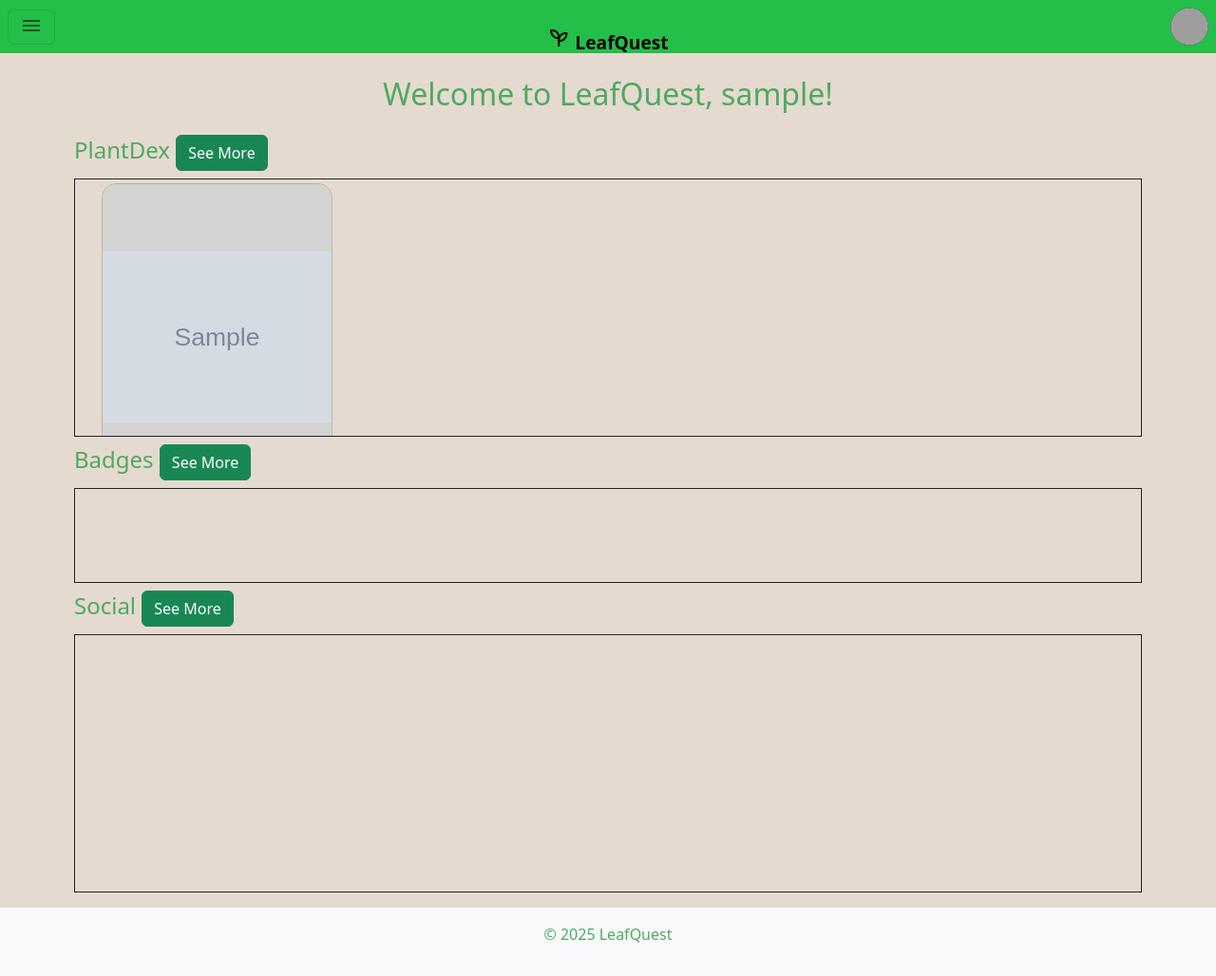
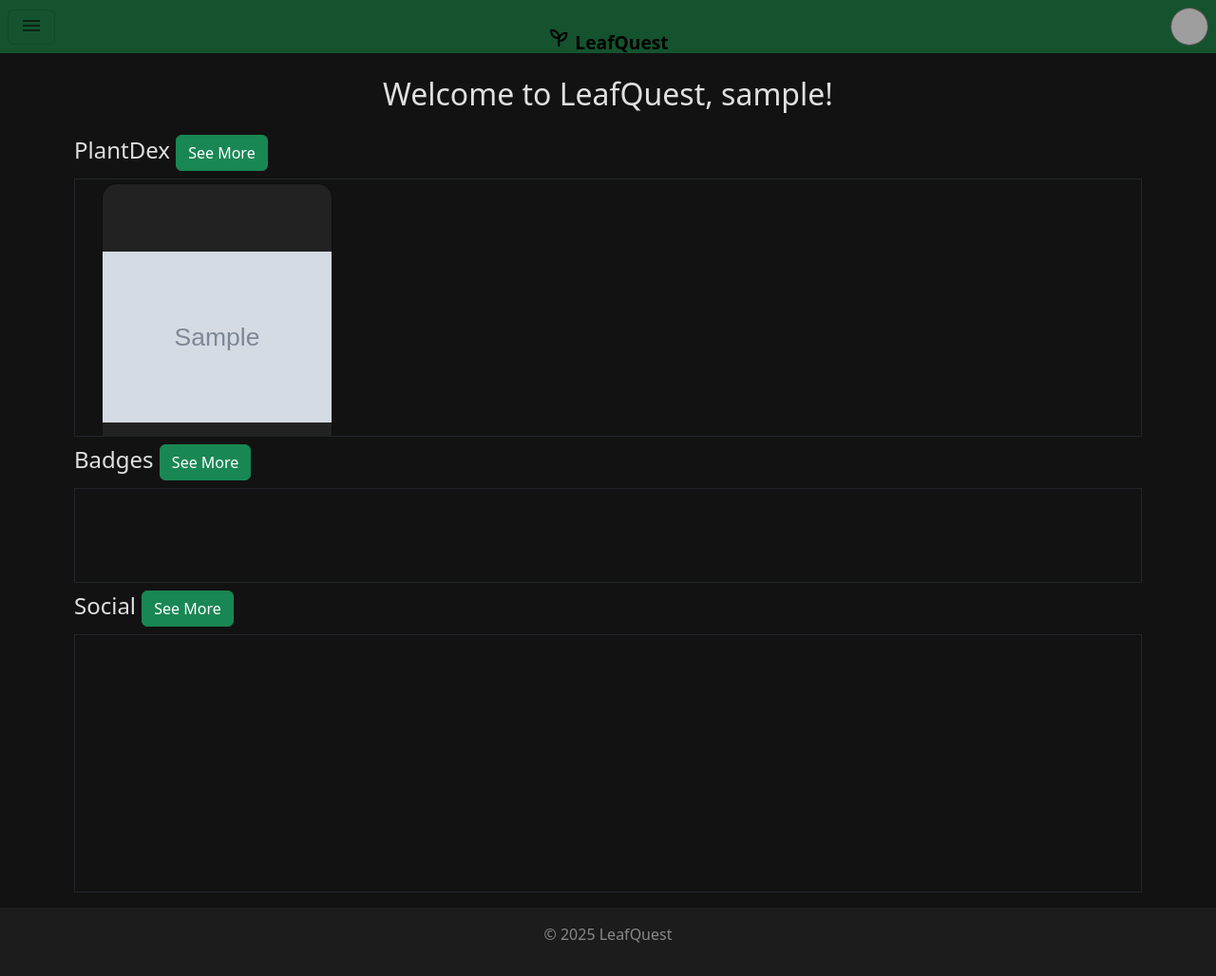
Before and after one commit to UCCS-SP25-CS4300-CS5300-1/Group-8-spring-2025, a Django app: page / in a window 1280 px wide. Shown: the whole page at 95% size. Run offline with Django 4.2, Linux system fonts and the light colour scheme; a user stored in the database is signed in; tables that the repository leaves empty hold one stand-in row (values such as "Sample post"); grey boxes marked "Sample" are stand-in pictures; grey boxes are pictures that could not be loaded.

Commit message:
Add theme swapping behavior

```diff
--- a/LeafQuest/LeafQuest/settings.py
+++ b/LeafQuest/LeafQuest/settings.py
@@ -88,6 +88,7 @@
                 'django.contrib.auth.context_processors.auth',
                 'django.contrib.messages.context_processors.messages',
                 'django.template.context_processors.media',
+                'home.context_processors.client_preferences',
             ],
         },
     },
--- a/LeafQuest/home/admin.py
+++ b/LeafQuest/home/admin.py
@@ -2,7 +2,7 @@
 Register Models for Admin Interface
 """
 from django.contrib import admin
-from .models import Profile, FriendList, FriendRequest, Badge, CapturedImage, Leaderboard
+from .models import Profile, FriendList, FriendRequest, Badge, CapturedImage, Leaderboard, ClientPreferences
 
 # Register your models here.
 
@@ -12,3 +12,4 @@
 admin.site.register(Badge)
 admin.site.register(CapturedImage)
 admin.site.register(Leaderboard)
+admin.site.register(ClientPreferences)
--- /dev/null
+++ b/LeafQuest/home/context_processors.py
@@ -0,0 +1,12 @@
+"""
+Functions to add variables to the context for every view
+"""
+from .models import ClientPreferences
+
+
+def client_preferences(request):
+    context = {}
+    if request.user.is_authenticated:
+        preferences = ClientPreferences.objects.get_or_create(user=request.user)[0]
+        context["USE_DARK_MODE"] = preferences.use_dark_mode
+    return context
--- a/LeafQuest/home/models/__init__.py
+++ b/LeafQuest/home/models/__init__.py
@@ -9,3 +9,4 @@
 from .captured_image_model import CapturedImage
 from .leaderboard_models import Leaderboard
 from .map_model import MapPin
+from .preferences_models import ClientPreferences
--- /dev/null
+++ b/LeafQuest/home/models/preferences_models.py
@@ -0,0 +1,11 @@
+"""
+Models for storing user preferences.
+"""
+
+from django.db import models
+from django.contrib.auth import get_user_model
+User = get_user_model()
+
+class ClientPreferences(models.Model):
+    user = models.OneToOneField(User, on_delete=models.CASCADE)
+    use_dark_mode = models.BooleanField(default=False)
--- /dev/null
+++ b/LeafQuest/home/static/css/dark.css
@@ -0,0 +1,88 @@
+/*
+    Color overrides for dark mode
+    This file is loaded conditionally in base.html
+*/
+body {
+    background-color: #121212;
+    color: #e0e0e0;
+}
+
+footer {
+    background-color: #14532d;
+}
+
+.navbar-custom {
+    background-color: #14532d;
+}
+
+.sidebar-custom {
+    background-color: #1f4b2e;
+}
+
+.profile-btn {
+    background-color: #333;
+    color: #ccc;
+    border-color: #555;
+}
+
+.profile-btn:hover {
+    background-color: #555;
+    color: white;
+}
+
+footer {
+    background-color: #1c1c1c;
+}
+
+footer p {
+    color: #888;
+}
+
+.list-group-item {
+    background-color: #1c1c1c;
+    color: #ccc;
+}
+
+.list-group-item a {
+    color: #ccc;
+}
+
+.list-group-item a:hover {
+    color: #fff;
+}
+
+.profile-bg {
+    background-color:#1f4b2e;
+}
+
+.container .nav .active {
+    color: #e0e0e0;
+    border-color:#23bf48;
+}
+
+.nav-link {
+    color:#23bf48;
+}
+
+.leaderboard thead {
+    border-bottom: 1px solid;
+    border-color: #FFFFFF;
+}
+
+.leaderboard a {
+    color: #FFFFFF;
+}
+
+.leaderboard tr:nth-child(even) {
+    border-top: 2px solid;
+    border-bottom: 2px solid;
+    border-color: #1f4b2e;
+}
+
+.rank-card {
+    background-color: #121212;
+}
+
+.image-card {
+    background-color: #222;
+}
--- a/LeafQuest/home/templates/base.html
+++ b/LeafQuest/home/templates/base.html
@@ -7,10 +7,13 @@
     <link href="https://cdn.jsdelivr.net/npm/bootstrap@5.2.3/dist/css/bootstrap.min.css" rel="stylesheet" integrity="sha384-rbsA2VBKQhggwzxH7pPCaAqO46MgnOM80zW1RWuH61DGLwZJEdK2Kadq2F9CUG65" crossorigin="anonymous">
     <link rel="stylesheet" href="https://fonts.googleapis.com/css2?family=Material+Symbols+Outlined:opsz,wght,FILL,GRAD@20..48,100..700,0..1,-50..200" />
     <link rel="stylesheet" href="{% static 'css/style.css' %}" />
+    {% if USE_DARK_MODE %}
+        <link rel="stylesheet" href="{% static 'css/dark.css' %}" />
+    {% endif %}
 
     <title>{% block title %}LeafQuest{% endblock %}</title>
 </head>
-<body class="d-flex flex-column min-vh-100">
+<body class="d-flex flex-column min-vh-100 ">
 
     <!-- Dark Mode Check -->
     <script>
@@ -121,7 +124,7 @@
         {% block content %} {% endblock %}
     </main>
 
-    <footer class="text-center py-3 bg-light">
+    <footer class="text-center py-3">
         <p>&copy; 2025 LeafQuest</p>
     </footer>
     <script src="https://cdn.jsdelivr.net/npm/bootstrap@5.2.3/dist/js/bootstrap.bundle.min.js" integrity="sha384-kenU1KFdBIe4zVF0s0G1M5b4hcpxyD9F7jL+jjXkk+Q2h455rYXK/7HAuoJl+0I4" crossorigin="anonymous"></script>
```
Also changed, not shown: LeafQuest/home/static/css/style.css (+2 -72 lines), LeafQuest/home/migrations/0019_clientpreferences.py (added).
